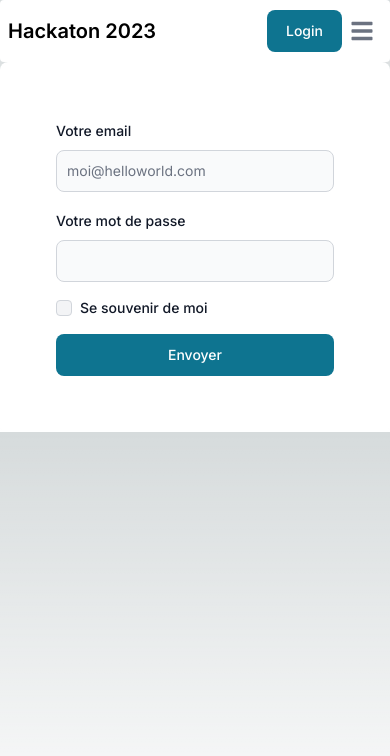
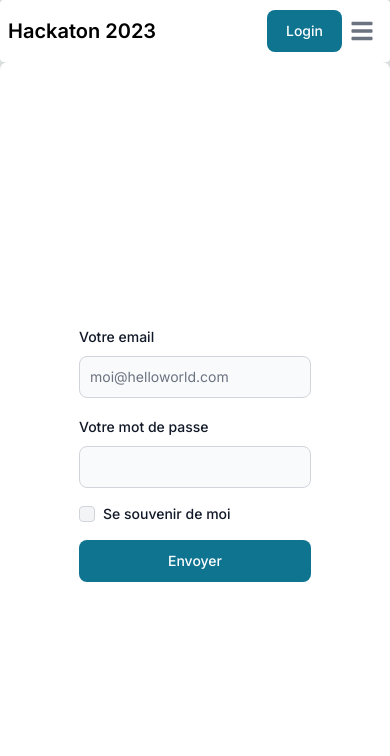
Before and after one commit to the-devengers-hackathon-2023/front, a Next.js app: page /login in a window 390 px wide. Shown: the top 756 px of the page. Built offline with nearby package versions, Linux system fonts and the light colour scheme.

Commit message:
UPDATE responsive

```diff
--- a/app/components/LoginForm.tsx
+++ b/app/components/LoginForm.tsx
@@ -12,7 +12,7 @@ export default function LoginForm() {
   }
 
   return (
-    <form className="flex max-w-md flex-col gap-4">
+    <form className="flex max-w-md md:w-1/2 ld:w-1/3 flex-col gap-4">
       <div>
         <div className="mb-2 block">
           <Label htmlFor="email1" value="Votre email" />
--- a/app/login/page.tsx
+++ b/app/login/page.tsx
@@ -2,7 +2,7 @@ import LoginForm from "../components/LoginForm";
 
 export default function Login() {
   return (
-    <div className="bg-white p-14 rounded-lg">
+    <div className="flex justify-center items-center h-[calc(100vh-61.6px)] bg-white dark:bg-transparent p-14 rounded-lg">
       <LoginForm />
     </div>
   );
```
